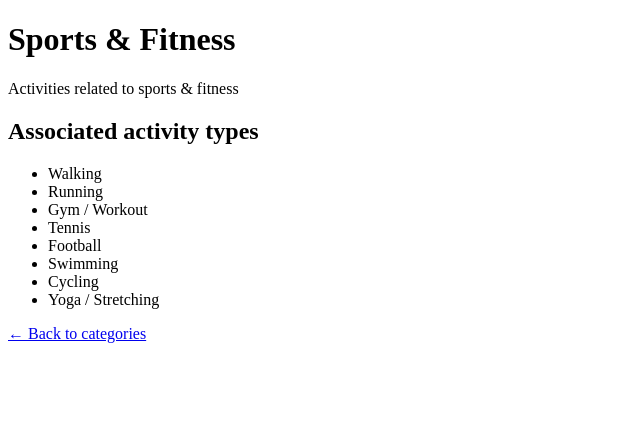
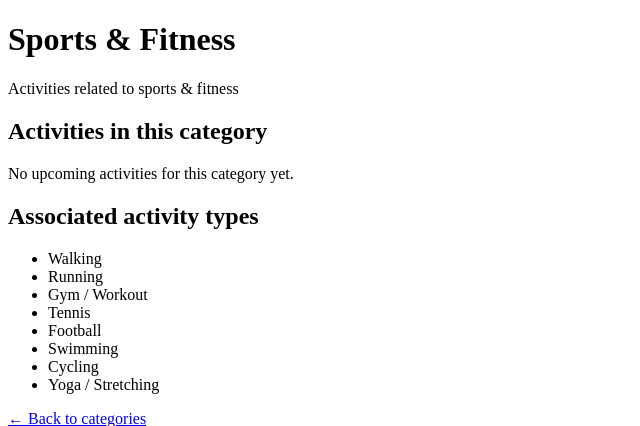
Before and after one commit to Lars511/DDWT_final_project, a Flask app: page /categories/1 in a window 1280 px wide. Shown: the part 26-452 px from the top of the page, without its empty margins (0-640 px from the left). Run offline with Flask 3, Linux system fonts and the light colour scheme; data comes from the database, SQL or seed files in the repository.

Commit message:
activities displayed in correct category

```diff
--- a/app/routes.py
+++ b/app/routes.py
@@ -109,6 +109,7 @@ def edit_profile():
 @app.route("/activities")
 @login_required
 def activities():
+    # Get current date and time
     now = datetime.now()
     current_date = now.date()
     current_time = now.time()
@@ -121,7 +122,8 @@ def activities():
            (activity.activity_date == current_date and activity.activity_time > current_time)
     ]
 
-    # Sort activities chronologically by date and time
+    # Sort activities chronologically (earliest first)
+    # First by date, then by time
     activities.sort(key=lambda x: (x.activity_date, x.activity_time))
 
     return render_template("activities.html", activities=activities)
@@ -241,10 +243,30 @@ def get_activity_types(category_id):
 def category_detail(id):
     category = Category.query.get_or_404(id)
     activity_types = ActivityType.query.filter_by(category_id=id).all()
+
+    # Get current date and time
+    now = datetime.now()
+    current_date = now.date()
+    current_time = now.time()
+
+    # Get all activities for this category
+    all_activities = Activity.query.filter_by(category_id=id).all()
+
+    # Filter out past activities
+    activities = [
+        activity for activity in all_activities
+        if (activity.activity_date > current_date) or
+           (activity.activity_date == current_date and activity.activity_time > current_time)
+    ]
+
+    # Sort activities chronologically (earliest first)
+    activities.sort(key=lambda x: (x.activity_date, x.activity_time))
+
     return render_template(
         "category_detail.html",
         category=category,
-        activity_types=activity_types
+        activity_types=activity_types,
+        activities=activities
     )
 
 @app.route("/activities/<int:id>/join", methods=["POST"])
--- a/app/templates/category_detail.html
+++ b/app/templates/category_detail.html
@@ -5,6 +5,93 @@
 
 {% if category.description %}
 <p>{{ category.description }}</p>
+{% endif %}
+
+<h2>Activities in this category</h2>
+
+{% if activities %}
+<table border="1" cellpadding="6" cellspacing="0">
+    <thead>
+        <tr>
+            <th>Title</th>
+            <th>Activity Type</th>
+            <th>Description</th>
+            <th>Location</th>
+            <th>Date</th>
+            <th>Time</th>
+            <th>Participants</th>
+            <th>Actions</th>
+        </tr>
+    </thead>
+    <tbody>
+        {% for activity in activities %}
+        <tr>
+            <td>{{ activity.title }}</td>
+            <td>{{ activity.get_activity_type().name if activity.get_activity_type() else "-" }}</td>
+            <td>{{ activity.description}}</td>
+            <td>{{ activity.location }}</td>
+            <td>{{ activity.activity_date }}</td>
+            <td>{{ activity.activity_time }}</td>
+            <td>
+                {{ activity.get_participant_count() }} / {{ activity.max_participants }}
+                {% if activity.has_user_joined(current_user.id) and activity.get_participant_count() > 0 %}
+                    <br>
+                    <details>
+                        <summary style="cursor: pointer; color: blue;">View participants</summary>
+                        <ul style="margin: 5px 0; padding-left: 20px;">
+                            <!-- Show host first in bold -->
+                            <li>
+                                <a href="{{ url_for('profile', username=activity.creator.username) }}" style="font-weight: bold;">
+                                    {{ activity.creator.username }} (Host)
+                                </a>
+                            </li>
+                            <!-- Show other participants -->
+                            {% for participant in activity.get_participants() %}
+                                {% if participant.id != activity.creator_id %}
+                                    <li>
+                                        <a href="{{ url_for('profile', username=participant.username) }}">
+                                            {{ participant.username }}
+                                        </a>
+                                    </li>
+                                {% endif %}
+                            {% endfor %}
+                        </ul>
+                    </details>
+                {% endif %}
+            </td>
+            <td>
+                {% if activity.creator_id == current_user.id %}
+                    <a href="{{ url_for('edit_activity', id=activity.id) }}">Edit</a>
+
+                    <form method="POST"
+                          action="{{ url_for('delete_activity', id=activity.id) }}"
+                          style="display:inline;">
+                        <button type="submit">Delete</button>
+                    </form>
+                {% endif %}
+
+                {% if activity.has_user_joined(current_user.id) %}
+                    <form method="POST"
+                          action="{{ url_for('leave_activity', id=activity.id) }}"
+                          style="display:inline;">
+                        <button type="submit">Leave</button>
+                    </form>
+                {% elif not activity.is_full() %}
+                    <form method="POST"
+                          action="{{ url_for('join_activity', id=activity.id) }}"
+                          style="display:inline;">
+                        <button type="submit">Join</button>
+                    </form>
+                {% else %}
+                    <span>Full</span>
+                {% endif %}
+            </td>
+        </tr>
+        {% endfor %}
+    </tbody>
+</table>
+{% else %}
+<p>No upcoming activities for this category yet.</p>
 {% endif %}
 
 <h2>Associated activity types</h2>
```
